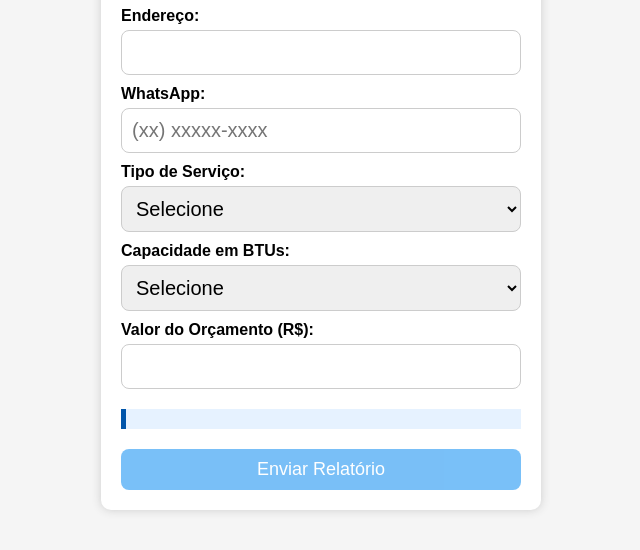
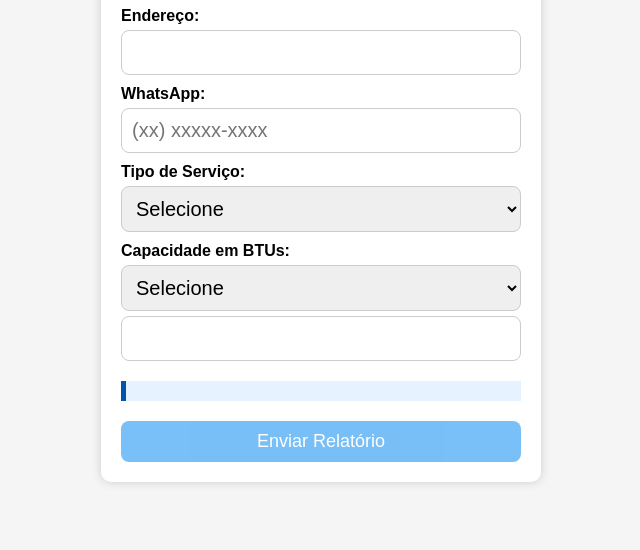
Before and after one commit to OEsquimo/meu-site-esquimo, a plain HTML site: page Index.html in a window 1280 px wide. Shown: the part 228-778 px from the top of the page, without its empty margins (319-959 px from the left). Drawn offline with Linux system fonts and the light colour scheme.

Commit message:
Update Index.html

```diff
--- a/Index.html
+++ b/Index.html
@@ -38,7 +38,7 @@
         <option value="30000">30.000</option>
       </select>
 
-      <label for="valor">Valor do Orçamento (R$):</label>
+
       <input type="number" id="valor" step="0.01" min="0" required />
 
       <div id="relatorio" style="margin-top: 20px; white-space: pre-line; background: #e6f2ff; padding: 10px; border-left: 5px solid #0055aa;"></div>
```
